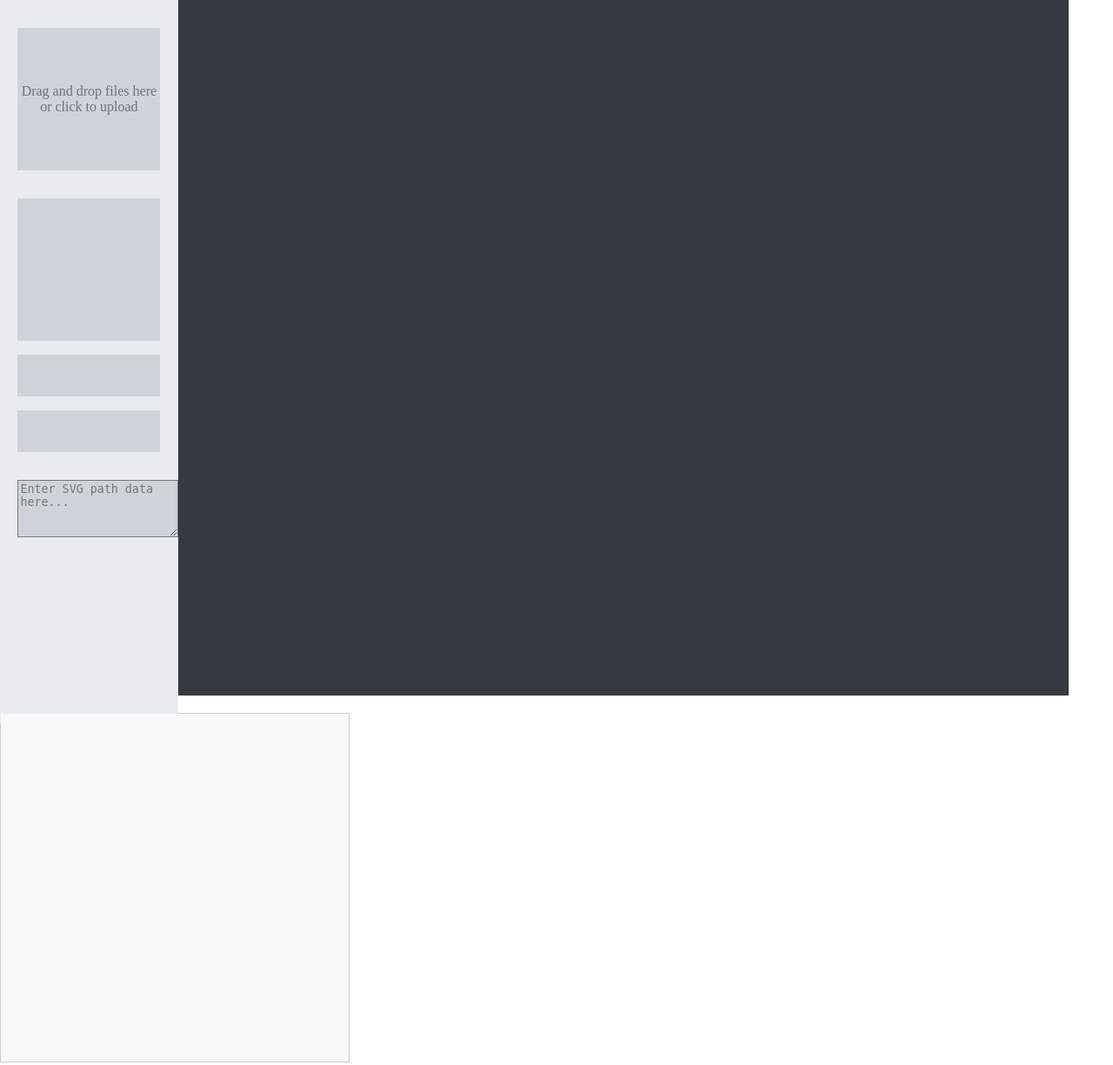
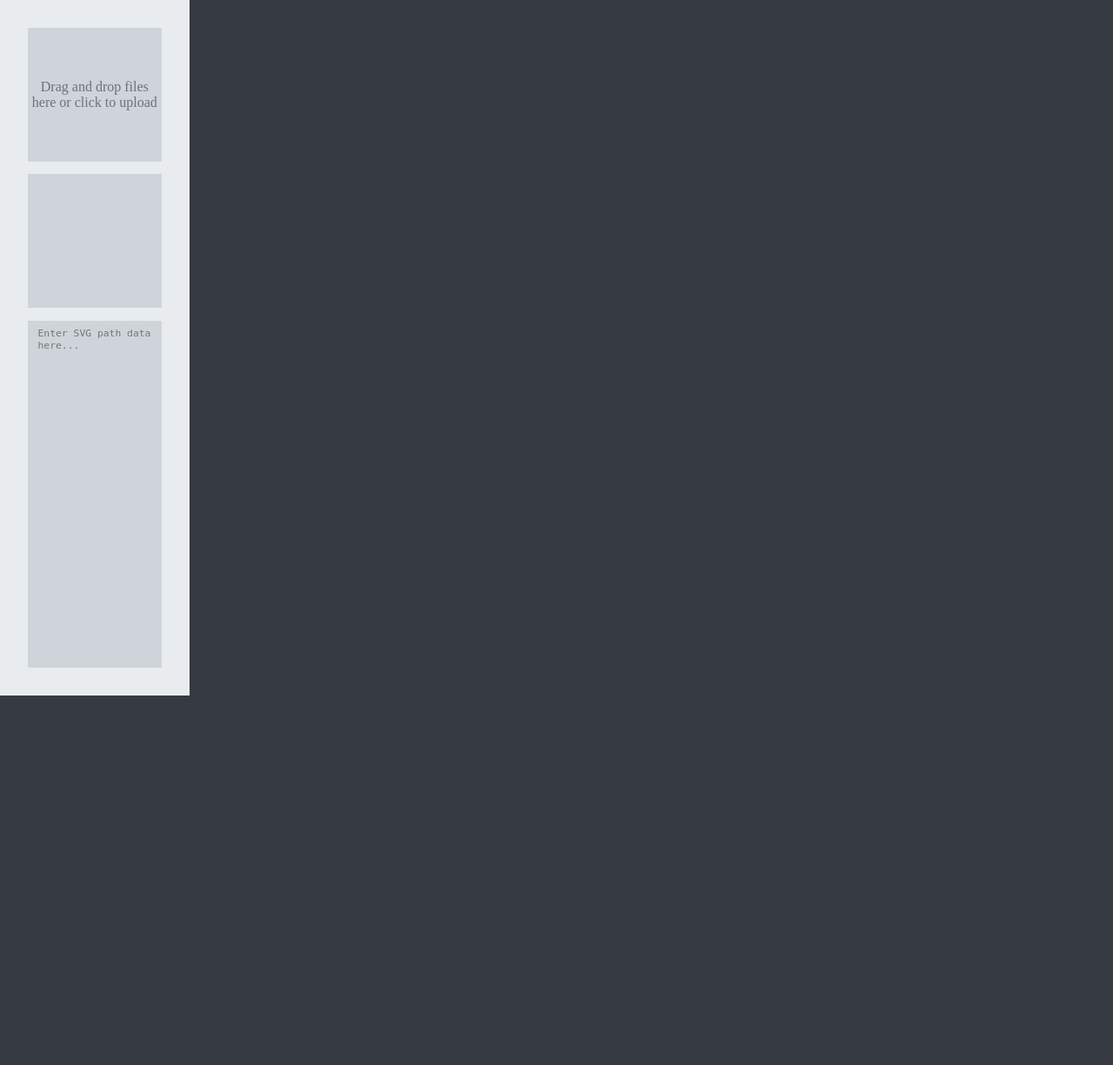
Before and after one commit to Binnyboy1/PNGtoSVG, a Flask app: page / in a window 1280 px wide. Shown: the whole page at 87% size. After the commit the page ends 800 px from the top, so only its background shows below. Run offline with Flask 3, Linux system fonts and the light colour scheme.

Commit message:
Fixed up the UI

```diff
--- a/pngToSVG/static/css/main.css
+++ b/pngToSVG/static/css/main.css
@@ -8,14 +8,12 @@ html, body {
 
 #svgContainer {
   margin-top: 20px;
-  border: 1px solid #ccc;
   width: 400px;
   height: 400px;
 }
 svg {
   width: 100%;
   height: 100%;
-  background: #f9f9f9;
 }
 
 /************* DIV SHENANIGANS *************/
@@ -28,42 +26,60 @@ svg {
 #divC1 {
     display: flex;
     flex-direction: column;
-    gap: 4vh;
-    padding-top: 4vh;
-    width: 16%;
-    height: 100%;
+    gap: min(2%, 2vh);
+    padding: min(4%, 4vh);
+    width: 12%;
+    height: 92vh;
 
     background-color: #e9ecef;
 }
-#divC1 > * {
-    margin-left: 1.6vw;
+#divC1 > div {
+    background-color: #ced4da;
+    aspect-ratio: 1 / 1;
+}
+#divC1 > #divC1R3 {
+    height: inherit;
+}
+textarea {
+    background-color: #ced4da;
+    width: 90%;
+    height: 90%;
+    padding: 5% 2.5% 5% 7.5%;
+    font-size: 0.875em;
 
-    background-color: #ced4da;
+    border: none;
+    resize: none !important;
 }
-#upload-zone, #divC1R2 {
-    aspect-ratio: 1 / 1;
-    width: 80%;
-}
-#divC1R3, #divC1R4 {
-    height: 6%;
-    margin-top: -2vh;
-    width: 80%;
-}
-#textarea {
-    height: inherit;
-    width: 80%;
-
-    resize: none !important;
-    width: 100px !important;
-    height: 150px !important;
+textarea:focus {
+    outline: none;
 }
 #divC2 {
-    width: 80%;
+    width: 100%;
     height: 100%;
-
     background-color: #343a40;
+    display: flex;
+    flex-direction: column;
+    align-items: center;
+    justify-content: center;
 }
 
+
+
+/******** Style for custom scrollbar ********/
+.scroll-wrap {
+    overflow: auto;
+    overscroll-behavior: contain;
+}
+.scroll-wrap::-webkit-scrollbar {
+    width: 0.9vh;
+}
+.scroll-wrap::-webkit-scrollbar-track {
+    background: #868e96;
+}
+.scroll-wrap::-webkit-scrollbar-thumb {
+    background: #a9b0b9;
+    border-radius: 4px;
+}
 
 
 /************* DRAG DROP *************/
@@ -113,3 +129,17 @@ svg {
   top: 0;
   left: 0;
 }
+/*
+box-sizing
+content-box
+display
+inline
+float
+none
+line-height
+normal
+position
+static
+z-index
+auto
+*/
--- a/pngToSVG/static/js/main.js
+++ b/pngToSVG/static/js/main.js
@@ -14,7 +14,7 @@ function drawPath() {
     if (pathData) {
       const path = document.createElementNS("http://www.w3.org/2000/svg", "path");
       path.setAttribute("d", pathData);
-      path.setAttribute("stroke", "black");
+      path.setAttribute("stroke", "#e9ecef");
       path.setAttribute("stroke-width", "1");
       path.setAttribute("fill", "none"); // or any fill color
       newSvg.appendChild(path);
@@ -27,7 +27,7 @@ function drawPath() {
     if (pathData) {
       const path = document.createElementNS("http://www.w3.org/2000/svg", "path");
       path.setAttribute("d", pathData);
-      path.setAttribute("stroke", "black");
+      path.setAttribute("stroke", "#e9ecef");
       path.setAttribute("stroke-width", "1");
       path.setAttribute("fill", "none"); // or any fill color
       svg.appendChild(path);
@@ -76,7 +76,7 @@ function insertSvg() {
     console.error('Error:', error);  // Handle any errors
   });
 
-  svgParent.innerHTML = `${data}`;
+  //svgParent.innerHTML = `${data}`;
 }
 
 
@@ -151,5 +151,5 @@ function drawImageOnCanvas(img) {
   canvas.style.width = "auto";
   canvas.style.height = "100%";
 
-  processGridAndRecreateImage(img);
+  insertSvg();
 }
--- a/pngToSVG/templates/main.html
+++ b/pngToSVG/templates/main.html
@@ -19,20 +19,20 @@
       <input id="file-input" type="file" accept="image/*,.png,.jpg,.jpeg" multiple />
 
       <div id="divC1R2"></div>
-        <div id="divC1R3"></div>
-        <div id="divC1R4"></div>
-        <textarea id="pathInput" rows="4" cols="60" placeholder="Enter SVG path data here..."></textarea>
+
+      <div id="divC1R3">
+        <textarea class="scroll-wrap" id="pathInput" rows="4" cols="60" placeholder="Enter SVG path data here..."></textarea>
       </div>
-    <div id="divC2"></div>
     </div>
-
-
-
+    <div id="divC2">
       <div id="svgContainer">
           <svg id="svgOutput" viewBox="0 0 400 400">
             <!-- Path will go here -->
           </svg>
         </div>
+    </div>
+  </div>
+
 
   <script src="../static/js/main.js"></script>
 </body>
```
Also changed, not shown: pngToSVG/static/js/dragDrop.js (+12 -12 lines). Lines whose indentation alone changed are shown as unchanged.
